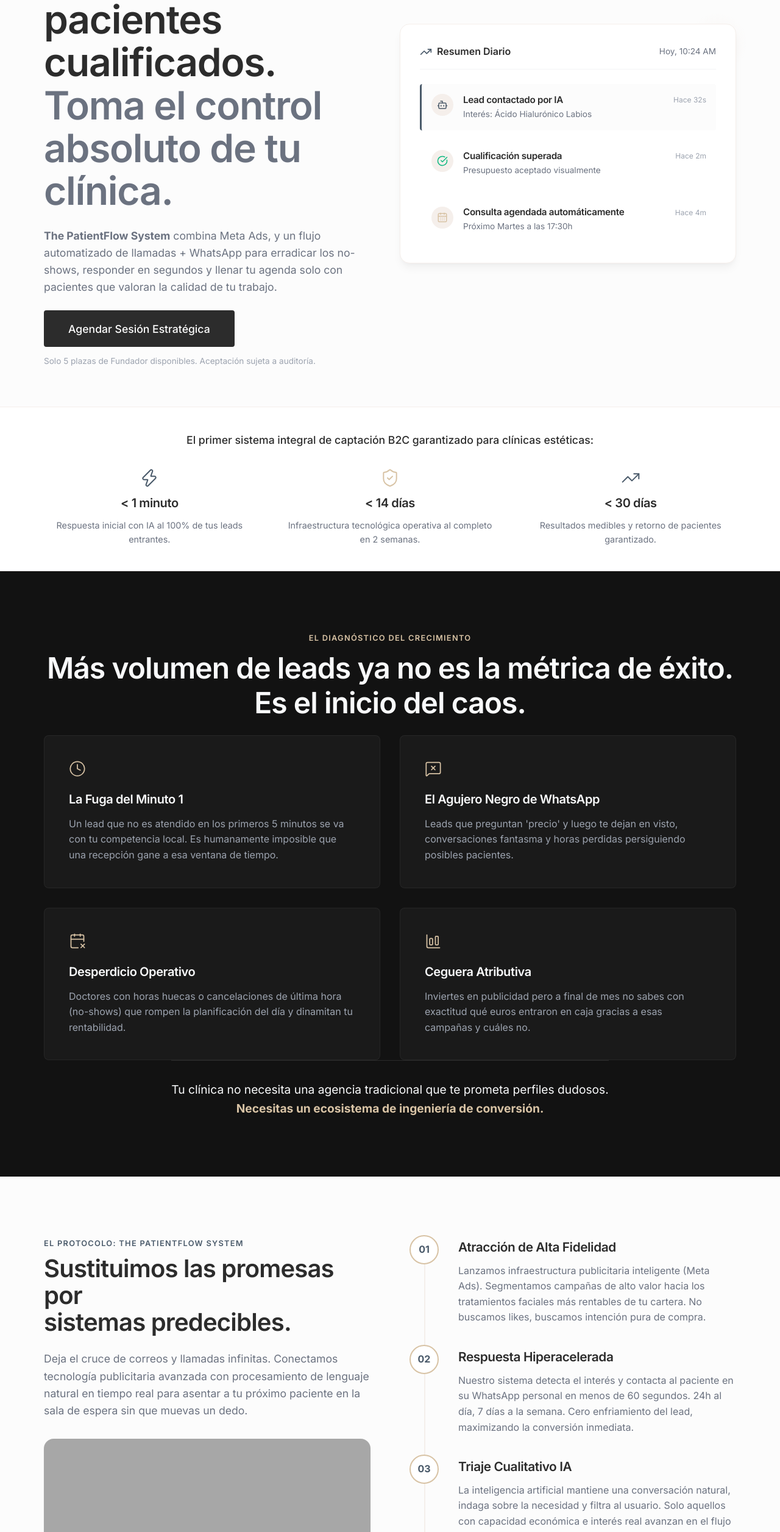
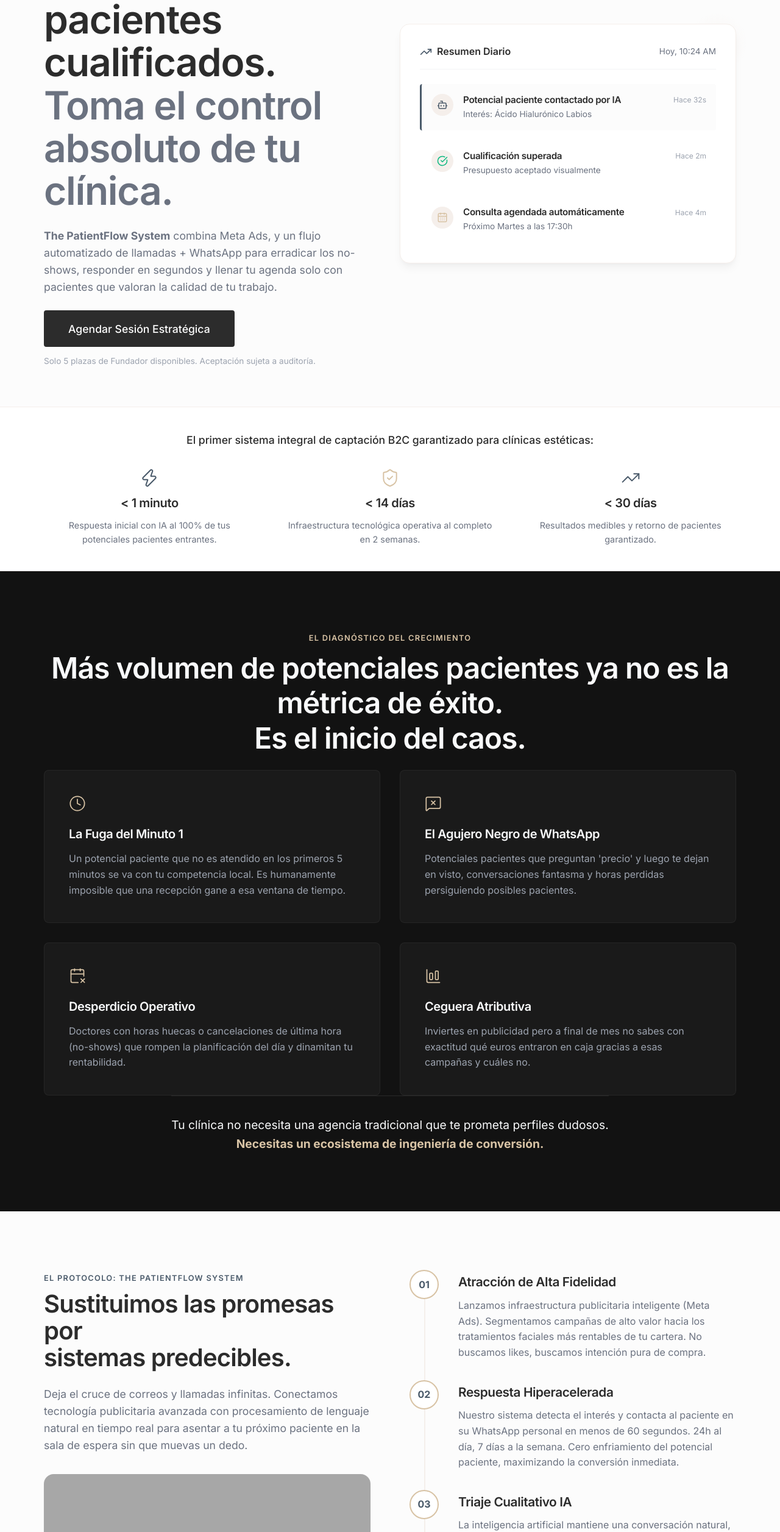
Before and after one commit to Jotaa-AI/aureasystem-landingpage-antigravity, a React (Vite) app: page / in a window 1280 px wide. Shown: the part 266-2779 px from the top of the page at 61% size. Built offline with nearby package versions, Linux system fonts and the light colour scheme; grey boxes are pictures that could not be loaded.

Commit message:
Change 'lead' to 'potencial paciente'

```diff
--- a/src/components/Credibility.jsx
+++ b/src/components/Credibility.jsx
@@ -28,7 +28,7 @@ const Credibility = () => {
               <Zap size={32} color="var(--color-accent)" strokeWidth={1.5} />
               <h3 style={{ fontSize: '1.25rem', margin: 0 }}>{"< 1 minuto"}</h3>
               <p style={{ fontSize: '0.9rem', color: 'var(--color-text-muted)', margin: 0 }}>
-                Respuesta inicial con IA al 100% de tus leads entrantes.
+                Respuesta inicial con IA al 100% de tus potenciales pacientes entrantes.
               </p>
             </div>
           </FadeIn>
--- a/src/components/FAQ.jsx
+++ b/src/components/FAQ.jsx
@@ -43,7 +43,7 @@ const FAQ = () => {
       a: "No te pondremos a programar. Todo el flujo, Inteligencia Artificial y configuración técnica la manejamos nosotros. Tendrás acceso a un panel simplificado solo para ver métricas e impacto en facturación, y tu personal tratará los chats corporativos con pacientes cualificados tal y como prefieren hacerlo hoy."
     },
     {
-      q: "Tenemos una agencia pero 'los leads no son buenos'. ¿En qué os diferenciáis?",
+      q: "Tenemos una agencia pero 'los potenciales pacientes no son buenos'. ¿En qué os diferenciáis?",
       a: "Una agencia local usa formularios para conseguir un email y teléfono, te los pasa en un excel al día siguiente, el paciente ya está frío, y no tiene los medios económicos. The PatientFlow se mete en medio: si el prospecto no contesta de inmediato ni avanza las fases económicas, la Inteligencia Artificial lo descarta y el tiempo de tu equipo no se contamina persiguiendo curiosos."
     },
     {
--- a/src/components/Hero.jsx
+++ b/src/components/Hero.jsx
@@ -74,7 +74,7 @@ const Hero = ({ openModal }) => {
             <div style={{ display: 'flex', flexDirection: 'column', gap: '1rem' }}>
               <NotificationItem
                 icon={<Bot size={18} color="#4A5A6A" />}
-                title="Lead contactado por IA"
+                title="Potencial paciente contactado por IA"
                 time="Hace 32s"
                 detail="Interés: Ácido Hialurónico Labios"
                 isActive={true}
--- a/src/components/Mechanism.jsx
+++ b/src/components/Mechanism.jsx
@@ -11,7 +11,7 @@ const Mechanism = () => {
     {
       num: "02",
       title: "Respuesta Hiperacelerada",
-      desc: "Nuestro sistema detecta el interés y contacta al paciente en su WhatsApp personal en menos de 60 segundos. 24h al día, 7 días a la semana. Cero enfriamiento del lead, maximizando la conversión inmediata."
+      desc: "Nuestro sistema detecta el interés y contacta al paciente en su WhatsApp personal en menos de 60 segundos. 24h al día, 7 días a la semana. Cero enfriamiento del potencial paciente, maximizando la conversión inmediata."
     },
     {
       num: "03",
--- a/src/components/Problem.jsx
+++ b/src/components/Problem.jsx
@@ -7,12 +7,12 @@ const Problem = () => {
     {
       icon: <Clock size={28} color="var(--color-gold)" strokeWidth={1.5} />,
       title: "La Fuga del Minuto 1",
-      desc: "Un lead que no es atendido en los primeros 5 minutos se va con tu competencia local. Es humanamente imposible que una recepción gane a esa ventana de tiempo."
+      desc: "Un potencial paciente que no es atendido en los primeros 5 minutos se va con tu competencia local. Es humanamente imposible que una recepción gane a esa ventana de tiempo."
     },
     {
       icon: <MessageSquareX size={28} color="var(--color-gold)" strokeWidth={1.5} />,
       title: "El Agujero Negro de WhatsApp",
-      desc: "Leads que preguntan 'precio' y luego te dejan en visto, conversaciones fantasma y horas perdidas persiguiendo posibles pacientes."
+      desc: "Potenciales pacientes que preguntan 'precio' y luego te dejan en visto, conversaciones fantasma y horas perdidas persiguiendo posibles pacientes."
     },
     {
       icon: <CalendarX2 size={28} color="var(--color-gold)" strokeWidth={1.5} />,
@@ -40,7 +40,7 @@ const Problem = () => {
             EL DIAGNÓSTICO DEL CRECIMIENTO
           </span>
           <h2 style={{ fontSize: 'clamp(2rem, 4vw, 3rem)', color: 'var(--color-text-light)', marginTop: '0.5rem', marginBottom: '1.5rem' }}>
-            Más volumen de leads ya no es la métrica de éxito.<br/>Es el inicio del caos.
+            Más volumen de potenciales pacientes ya no es la métrica de éxito.<br/>Es el inicio del caos.
           </h2>
         </FadeIn>
 
```
